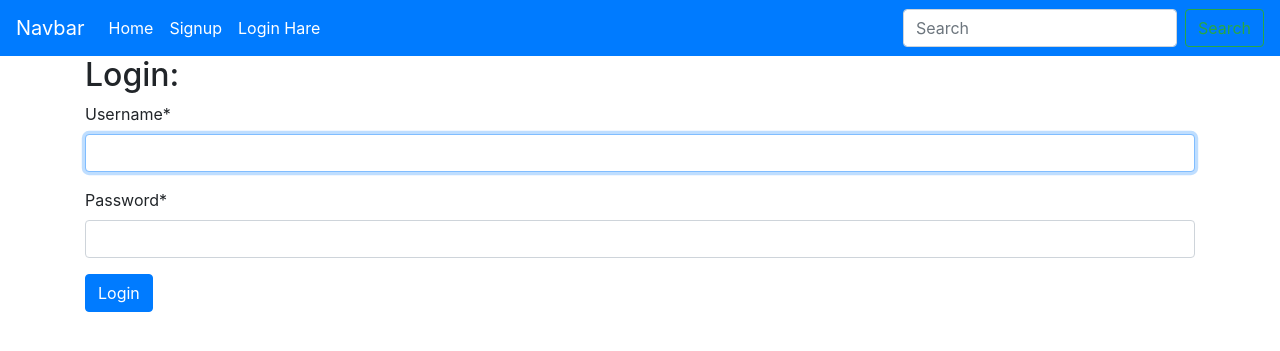
After one commit to sisagarbd/My_Blog_project, a Django app: a page that uses templates/base.html in a window 1280 px wide. The commit adds this page. Shown: the top 351 px of the page. Run offline with Django 4.2, Linux system fonts and the light colour scheme; some libraries are stand-ins or nearby versions.

Commit message:
Login-Logout page

```diff
--- a/App_Login/urls.py
+++ b/App_Login/urls.py
@@ -5,6 +5,8 @@ app_name = 'App_Login'
 
 urlpatterns=[
     path('signup/', views.sign_up, name='signup'),
+    path('login/', views.login_page, name='login'),
+    path('logout/', views.logout_user, name='logout'),
 
 
 ]
--- a/App_Login/views.py
+++ b/App_Login/views.py
@@ -1,5 +1,9 @@
 from django.shortcuts import render
-from django.contrib.auth.forms import UserCreationForm
+from django.contrib.auth.forms import UserCreationForm, AuthenticationForm
+from django.contrib.auth import login, authenticate, logout
+from django.shortcuts import HttpResponseRedirect
+from django.urls import reverse
+from django.contrib.auth.decorators import login_required
 # Create your views here.
 
 
@@ -15,3 +19,21 @@ def sign_up(request):
 
     dict = {'form': form, 'registered': registered}
     return render(request, 'App_Login/signup.html', context=dict)
+
+def login_page(request):
+    form = AuthenticationForm()
+    if request.method == 'POST':
+        form = AuthenticationForm(data=request.POST)
+        if form.is_valid():
+            username = form.cleaned_data.get('username')
+            password = form.cleaned_data.get('password')
+            user = authenticate(username=username, password=password)
+            if user is not None:
+                login(request, user)
+                return HttpResponseRedirect(reverse ('index'))
+    return render(request, 'App_Login/login.html', context = {'form':form})
+
+@login_required
+def logout_user(request):
+    logout(request)
+    return HttpResponseRedirect(reverse ('index'))
--- /dev/null
+++ b/templates/App_Login/login.html
@@ -0,0 +1,14 @@
+{% extends 'base.html' %}
+{% load crispy_forms_tags %}
+{% block title_block %} Login {% endblock %}
+{% block body_block %}
+
+<h2>Login:</h2>
+<form method="POST">
+    {{form|crispy}}
+    {% csrf_token %}
+    <button type="submit" class="btn btn-primary" >Login</button>
+
+</form>
+
+{% endblock %}
--- a/templates/App_Login/signup.html
+++ b/templates/App_Login/signup.html
@@ -10,6 +10,7 @@
 <h2>Create New Account: </h2>
 <form method="POST">
     {{ form|crispy }}
+    {% csrf_token %}
     <button type="submit" class="btn btn-success" > Create Account</button>
 
 </form>
--- a/templates/base.html
+++ b/templates/base.html
@@ -3,10 +3,15 @@
 <head>
     <meta charset="UTF-8">
     <meta name="viewport" content="width=device-width, initial-scale=1.0">
+
     <link rel="stylesheet" href="https://cdn.jsdelivr.net/npm/bootstrap@4.0.0/dist/css/bootstrap.min.css" integrity="sha384-Gn5384xqQ1aoWXA+058RXPxPg6fy4IWvTNh0E263XmFcJlSAwiGgFAW/dAiS6JXm" crossorigin="anonymous">
     <script src="https://code.jquery.com/jquery-3.2.1.slim.min.js" integrity="sha384-KJ3o2DKtIkvYIK3UENzmM7KCkRr/rE9/Qpg6aAZGJwFDMVNA/GpGFF93hXpG5KkN" crossorigin="anonymous"></script>
-<script src="https://cdn.jsdelivr.net/npm/popper.js@1.12.9/dist/umd/popper.min.js" integrity="sha384-ApNbgh9B+Y1QKtv3Rn7W3mgPxhU9K/ScQsAP7hUibX39j7fakFPskvXusvfa0b4Q" crossorigin="anonymous"></script>
-<script src="https://cdn.jsdelivr.net/npm/bootstrap@4.0.0/dist/js/bootstrap.min.js" integrity="sha384-JZR6Spejh4U02d8jOt6vLEHfe/JQGiRRSQQxSfFWpi1MquVdAyjUar5+76PVCmYl" crossorigin="anonymous"></script>
+    <script src="https://cdn.jsdelivr.net/npm/popper.js@1.12.9/dist/umd/popper.min.js" integrity="sha384-ApNbgh9B+Y1QKtv3Rn7W3mgPxhU9K/ScQsAP7hUibX39j7fakFPskvXusvfa0b4Q" crossorigin="anonymous"></script>
+    <script src="https://cdn.jsdelivr.net/npm/bootstrap@4.0.0/dist/js/bootstrap.min.js" integrity="sha384-JZR6Spejh4U02d8jOt6vLEHfe/JQGiRRSQQxSfFWpi1MquVdAyjUar5+76PVCmYl" crossorigin="anonymous"></script>
+
+
+
+
     <title>{% block title_block %} blogs {% endblock %} </title>
 </head>
 <body>
@@ -21,10 +26,23 @@
         <li class="nav-item active">
           <a class="nav-link" href="{% url 'index' %}">Home <span class="sr-only">(current)</span></a>
         </li>
+        {% if user.is_authenticated %}
 
+
+        <li class="nav-item active">
+          <a class="nav-link" href="{% url 'App_Login:logout' %}">Logout <span class="sr-only">(current)</span></a>
+        </li>
+
+        {% else %}
         <li class="nav-item active">
           <a class="nav-link" href="{% url 'App_Login:signup' %}">Signup <span class="sr-only">(current)</span></a>
         </li>
+
+        <li class="nav-item active">
+          <a class="nav-link" href="{% url 'App_Login:login' %}">Login Hare <span class="sr-only">(current)</span></a>
+        </li>
+        {% endif %}
+
 
       </ul>
       <form class="form-inline my-2 my-lg-0">
@@ -33,9 +51,11 @@
       </form>
     </div>
   </nav>
+<div class="container" style="padding-top:0px">
+  {% block body_block %}
+  {% endblock %}
+</div>
 
-      {% block body_block %}
-      {% endblock %}
 
 </body>
 </html>
```
Also changed, not shown: My_Blog_Project/settings.py (+6 -1 lines), db.sqlite3.
